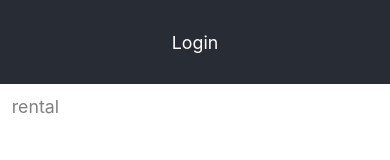
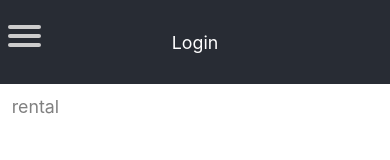
Before and after one commit to Ourstress/sgrentalguide, a React (Create React App) app: page / in a window 390 px wide. Shown: the top 160 px of the page. Built offline with nearby package versions, Linux system fonts and the light colour scheme.

Commit message:
added hamburger to toggle sidebar display

```diff
--- a/src/App.css
+++ b/src/App.css
@@ -12,17 +12,12 @@
   justify-content: center;
   color: white;
 }
-a {
-  text-decoration: none;
-  color: white;
-}
+
 .sidebar {
   width: 25vw;
 }
-.sidebar a {
-  color: gray;
-  padding: 3vw;
-  display: block;
+.hiddenSidebar {
+  display: none;
 }
 main {
   min-height: 90vh;
@@ -31,6 +26,88 @@ main {
   justify-content: flex-start;
   align-items: stretch;
 }
+
+a {
+  text-decoration: none;
+  color: white;
+}
+.sidebar a {
+  color: gray;
+  padding: 3vw;
+  display: block;
+}
+
 main a {
   color: black;
 }
+
+#menuToggle {
+  display: block;
+  position: absolute;
+  top: 3vh;
+  left: 2vw;
+  z-index: 1;
+  -webkit-user-select: none;
+  user-select: none;
+}
+#menuToggle input {
+  display: block;
+  width: 40px;
+  height: 32px;
+  position: absolute;
+  top: -7px;
+  left: -5px;
+  cursor: pointer;
+  opacity: 0; /* hide this */
+  z-index: 2; /* and place it over the hamburger */
+  -webkit-touch-callout: none;
+}
+/*
+ * Just a quick hamburger
+ */
+#menuToggle span {
+  display: block;
+  width: 33px;
+  height: 4px;
+  margin-bottom: 5px;
+  position: relative;
+  background: #cdcdcd;
+  border-radius: 3px;
+  z-index: 1;
+  transform-origin: 4px 0px;
+  transition: transform 0.5s cubic-bezier(0.77, 0.2, 0.05, 1),
+    background 0.5s cubic-bezier(0.77, 0.2, 0.05, 1), opacity 0.55s ease;
+}
+
+#menuToggle span:first-child {
+  transform-origin: 0% 0%;
+}
+
+#menuToggle span:nth-last-child(2) {
+  transform-origin: 0% 100%;
+}
+
+/*
+ * Transform all the slices of hamburger
+ * into a crossmark.
+ */
+#menuToggle input:checked ~ span {
+  opacity: 1;
+  transform: rotate(-45deg) translate(-0, 0);
+}
+/*
+ * But let's hide the middle one.
+ */
+#menuToggle input:checked ~ span:nth-last-child(3) {
+  opacity: 0;
+  transform: rotate(0deg) scale(0.2, 0.2);
+}
+
+/*
+ * Ohyeah and the last one should go the other direction
+ */
+#menuToggle input:checked ~ span:nth-last-child(2) {
+  opacity: 1;
+  transform: rotate(45deg) translate(-7px, -10px);
+}
+/* source: https://codepen.io/erikterwan/pen/grOZxx */
--- a/src/components/router/RouterComponent.jsx
+++ b/src/components/router/RouterComponent.jsx
@@ -1,4 +1,4 @@
-import React from "react";
+import React, { useState } from "react";
 import {
   BrowserRouter as Router,
   Route,
@@ -12,14 +12,22 @@ import CategoryPage from "../categoryPage/CategoryPage";
 import DetailsPage from "../detailsPage/DetailsPage";
 
 const RouterComponent = () => {
+  let [sidebar, setSidebar] = useState(true);
+
   return (
     <Router>
       <React.Fragment>
         <nav className="header">
           <NavLink to="#">Login</NavLink>
+          <div id="menuToggle">
+            <input type="checkbox" onClick={() => setSidebar(!sidebar)} />
+            <span />
+            <span />
+            <span />
+          </div>
         </nav>
         <main>
-          <nav className="sidebar">
+          <nav className={sidebar ? "sidebar" : "hiddenSidebar"}>
             {Object.keys(data).map(dataItem => (
               <NavLink to={`/${dataItem}`} key={dataItem}>
                 {dataItem}
```
